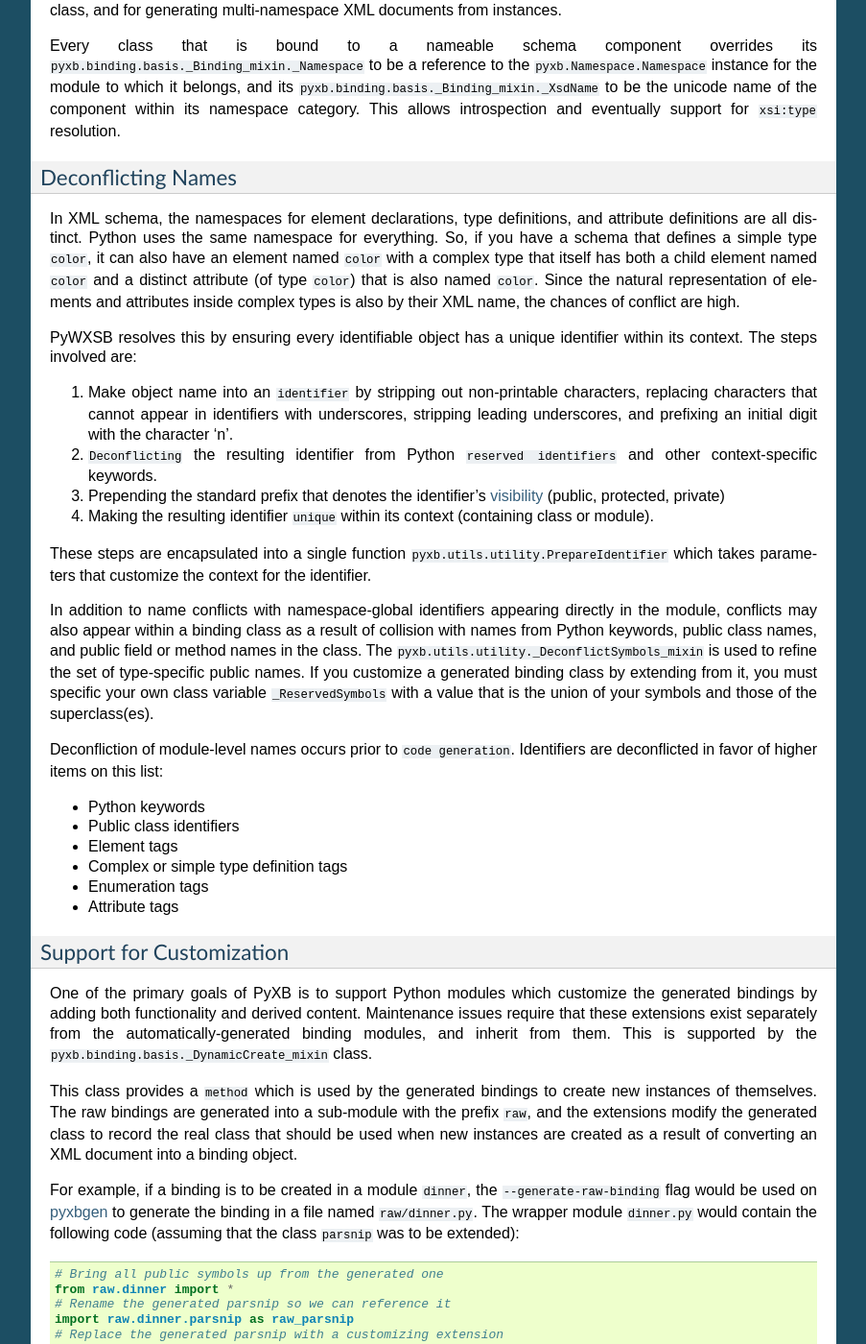
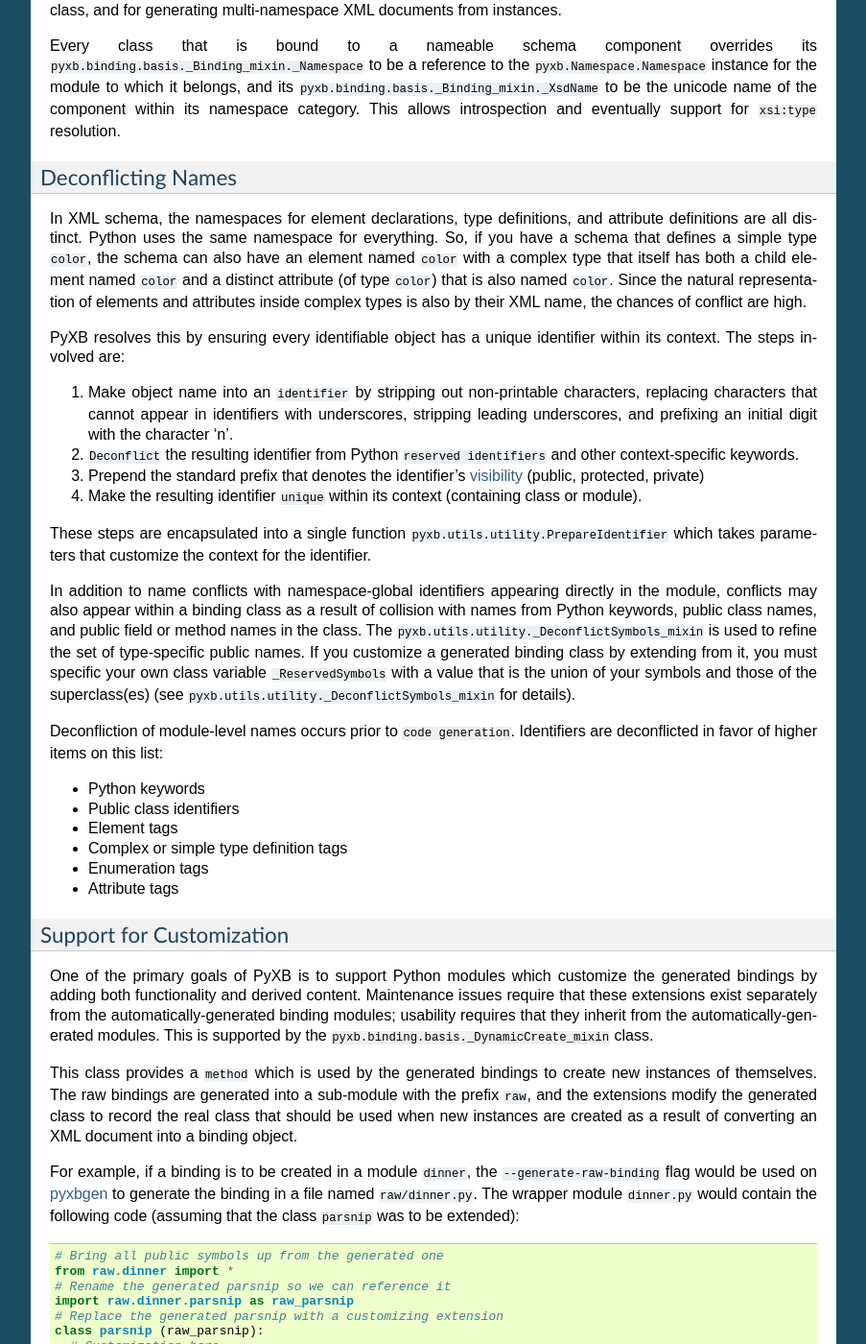
Before and after one commit to pabigot/pyxb, a Sphinx documentation site: the page built from doc/arch_binding.txt, in a window 1280 px wide and 1400 px high, scrolled down 1335 px. Shown: the whole window at 96% size, without its empty margins (198-1101 px from the left). Built offline with Sphinx 7.4.7, drawn with Linux system fonts in a browser that asks for light colours; pages that are not in the unit, such as notebooks, are missing from menus; cross-references to code outside the pages are shown as plain code; some of the changed text lies outside the part shown.

```diff
--- a/doc/arch_binding.txt
+++ b/doc/arch_binding.txt
@@ -27,19 +29,21 @@
 name of the component within its namespace category.  This allows
 introspection and eventually support for ``xsi:type`` resolution.
 
+.. _binding_deconflictingNames:
+
 Deconflicting Names
 """""""""""""""""""
 
-In XML schema, the namespaces for element declarations, type definitions,
-and attribute definitions are all distinct.  Python uses the same namespace
-for everything.  So, if you have a schema that defines a simple type
-``color``, it can also have an element named ``color`` with a complex type
-that itself has both a child element named ``color`` and a distinct
-attribute (of type ``color``) that is also named ``color``.  Since the
-natural representation of elements and attributes inside complex types is
-also by their XML name, the chances of conflict are high.
+In XML schema, the namespaces for element declarations, type definitions, and
+attribute definitions are all distinct.  Python uses the same namespace for
+everything.  So, if you have a schema that defines a simple type ``color``,
+the schema can also have an element named ``color`` with a complex type that
+itself has both a child element named ``color`` and a distinct attribute (of
+type ``color``) that is also named ``color``.  Since the natural
+representation of elements and attributes inside complex types is also by
+their XML name, the chances of conflict are high.
 
-PyWXSB resolves this by ensuring every identifiable object has a unique
+PyXB resolves this by ensuring every identifiable object has a unique
 identifier within its context.  The steps involved are:
 
 #. Make object name into an :api:`identifier
@@ -48,30 +52,30 @@
    underscores, stripping leading underscores, and prefixing an initial
    digit with the character 'n'.
 
-#. :api:`Deconflicting <pyxb.utils.utility.DeconflictKeyword>` the resulting
+#. :api:`Deconflict <pyxb.utils.utility.DeconflictKeyword>` the resulting
    identifier from Python :api:`reserved identifiers
    <pyxb.utils.utility._Keywords>` and other context-specific keywords.
 
-#. Prepending the standard prefix that denotes the identifier's
-   :ref:`visibility <identifier_naming>` (public, protected, private)
+#. Prepend the standard prefix that denotes the identifier's :ref:`visibility
+   <identifier_naming>` (public, protected, private)
 
-#. Making the resulting identifier :api:`unique
-   <pyxb.utils.utility.MakeUnique>` within its context (containing class or
-   module).
+#. Make the resulting identifier :api:`unique <pyxb.utils.utility.MakeUnique>`
+   within its context (containing class or module).
 
 These steps are encapsulated into a single function
 :api:`pyxb.utils.utility.PrepareIdentifier` which takes parameters that
 customize the context for the identifier.
 
 In addition to name conflicts with namespace-global identifiers appearing
-directly in the module, conflicts may also appear within a binding class as
-a result of collision with names from Python keywords, public class names,
-and public field or method names in the class.  The
-:api:`pyxb.utils.utility._DeconflictSymbols_mixin` is used to refine the
-set of type-specific public names.  If you customize a generated binding
-class by extending from it, you must specific your own class variable
-``_ReservedSymbols`` with a value that is the union of your symbols and
-those of the superclass(es).
+directly in the module, conflicts may also appear within a binding class as a
+result of collision with names from Python keywords, public class names, and
+public field or method names in the class.  The
+:api:`pyxb.utils.utility._DeconflictSymbols_mixin` is used to refine the set
+of type-specific public names.  If you customize a generated binding class by
+extending from it, you must specific your own class variable
+``_ReservedSymbols`` with a value that is the union of your symbols and those
+of the superclass(es) (see :api:`pyxb.utils.utility._DeconflictSymbols_mixin`
+for details).
 
 Deconfliction of module-level names occurs prior to :api:`code generation
 <pyxb.binding.generate.GeneratePython>`.  Identifiers are deconflicted in
@@ -87,12 +91,12 @@
 Support for Customization
 """""""""""""""""""""""""
 
-One of the primary goals of PyXB is to support Python modules which
-customize the generated bindings by adding both functionality and derived
-content.  Maintenance issues require that these extensions exist separately
-from the automatically-generated binding modules, and inherit from them.
-This is supported by the :api:`pyxb.binding.basis._DynamicCreate_mixin`
-class.
+One of the primary goals of PyXB is to support Python modules which customize
+the generated bindings by adding both functionality and derived content.
+Maintenance issues require that these extensions exist separately from the
+automatically-generated binding modules; usability requires that they inherit
+from the automatically-generated modules.  This is supported by the
+:api:`pyxb.binding.basis._DynamicCreate_mixin` class.
 
 This class provides a :api:`method
 <pyxb.binding.basis._DynamicCreate_mixin._DynamicCreate>` which is used by
--- a/doc/arch_component.txt
+++ b/doc/arch_component.txt
@@ -1,3 +1,5 @@
+.. _componentModel:
+
 Component Model
 ---------------
 
--- a/doc/architecture.txt
+++ b/doc/architecture.txt
@@ -6,14 +6,12 @@
 =================
 
 .. toctree::
+   :maxdepth: 2
 
    arch_namespaces
    arch_component
    arch_binding
-
-
-Content Model
--------------
+   arch_content
 
 Binding Generation
 ==================
```
Also changed, not shown: other parts of doc/arch_binding.txt (+4 -2 lines), doc/arch_namespaces.txt (+21 -0 lines), doc/Images/ContentModel.jpg (added).
